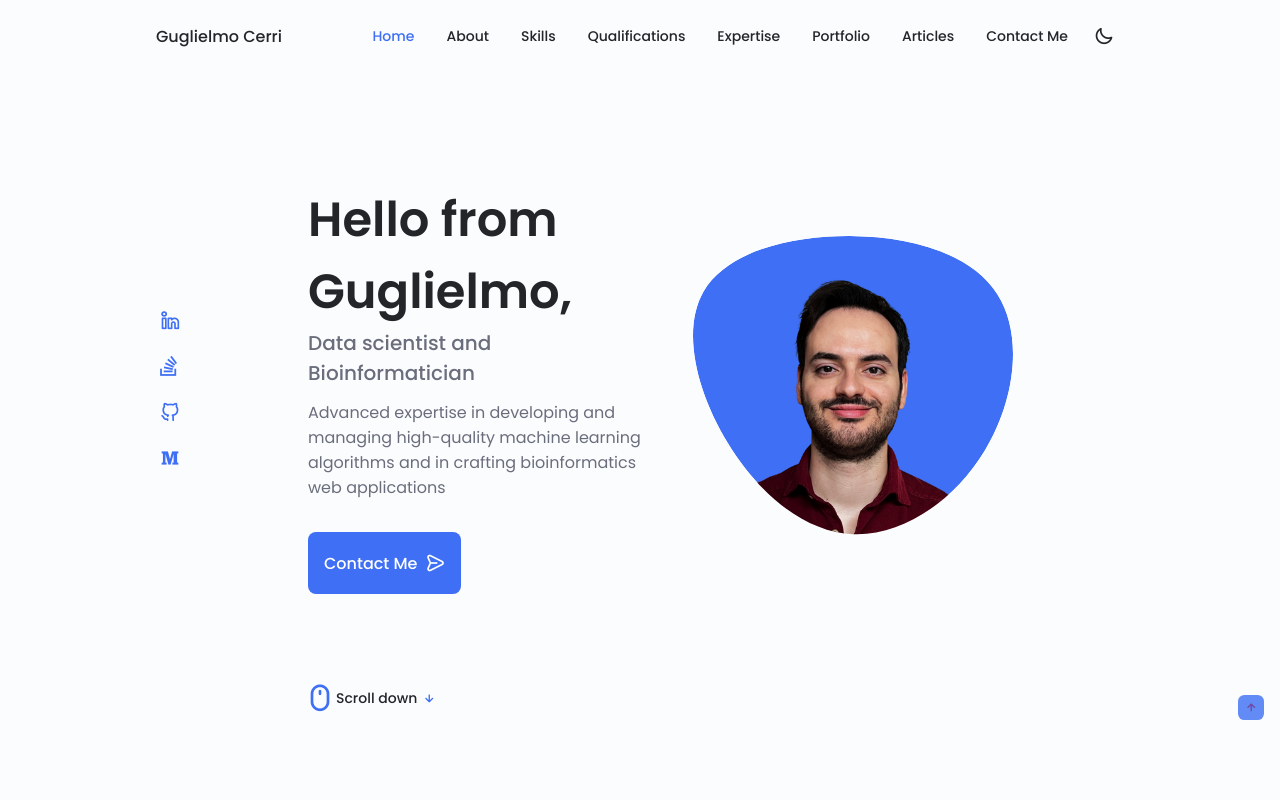
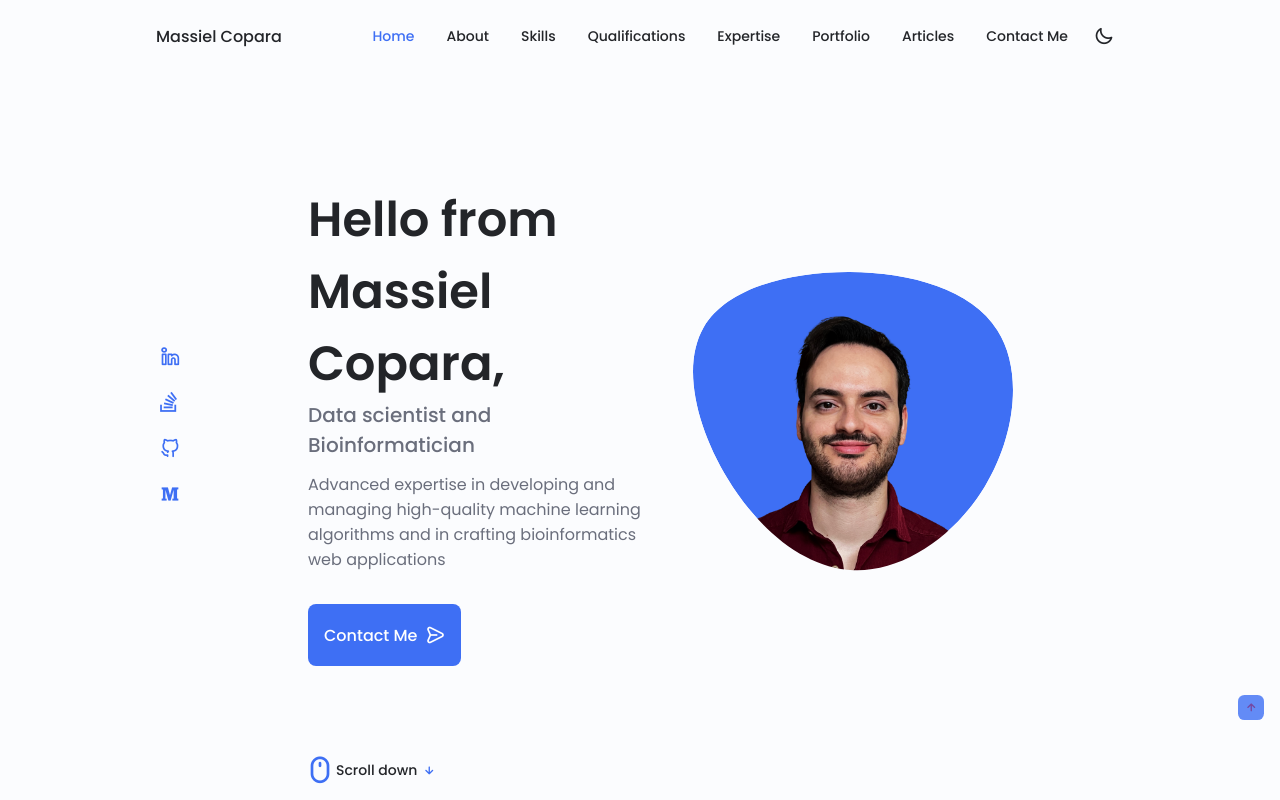
Before and after one commit to MassielC/MassielC.github.io, a plain HTML site: page index.html in a window 1280 px wide. Shown: the top 800 px of the page. Drawn offline with nearby package versions, Linux system fonts and the light colour scheme.

Commit message:
Update index.html with new changes

```diff
--- a/index.html
+++ b/index.html
@@ -4,7 +4,7 @@
 <head>
     <meta charset="UTF-8">
     <meta name="viewport" content="width=device-width, initial-scale=1.0">
-    <meta name="description" content="Guglielmo Cerri - Data Scientist and Bioinformatician. Explore my expertise in data science and bioinformatics.">
+    <meta name="description" content="Massiel Copara - Data Scientist and Bioinformatician. Explore my expertise in data science and bioinformatics.">
     <!--==================== UNICONS ====================-->
     <link rel="stylesheet" href="https://unicons.iconscout.com/release/v4.0.0/css/line.css">
     <link rel="stylesheet" href="https://cdnjs.cloudflare.com/ajax/libs/font-awesome/4.7.0/css/font-awesome.min.css">
@@ -14,9 +14,9 @@
     <!--==================== CSS ====================-->
     <link rel="stylesheet" href="assets/css/styles.css">
 
-    <title>Guglielmo Cerri - Data Scientist and Bioinformatician</title>
-    <meta name="keywords" content="data scientist, bioinformatician, data science, bioinformatics, Guglielmo Cerri">
-    <meta name="author" content="Guglielmo Cerri">
+    <title>Massiel Copara - Data Scientist and Bioinformatician</title>
+    <meta name="keywords" content="data scientist, bioinformatician, data science, bioinformatics, Massiel Copara">
+    <meta name="author" content="Massiel Copara">
     <meta name="robots" content="index, follow">
     <meta name="google-site-verification" content="KYe6GsSYjjdW_70JlJh1PmUMcjtCYCgVxAILWMEkWSw" />
     <script src="https://www.google.com/recaptcha/api.js" async defer></script>
@@ -26,7 +26,7 @@
     <!--==================== HEADER ====================-->
     <header class="header" id="header">
         <nav class="nav container">
-            <a href="#" class="nav__logo">Guglielmo Cerri</a>
+            <a href="#" class="nav__logo">Massiel Copara</a>
             <div class="nav__menu" id="nav-menu">
                 <ul class="nav__list grid">
                     <li class="nav__item">
@@ -125,7 +125,7 @@
 
                     </div>
                     <div class="home__data">
-                        <h1 class="home__title">Hello from Guglielmo,</h1>
+                        <h1 class="home__title">Hello from Massiel Copara,</h1>
                         <h3 class="home__subtitle">Data scientist and Bioinformatician</h3>
                         <p class="home__description">Advanced expertise in developing and managing high-quality machine
                             learning algorithms and in crafting bioinformatics web applications </p>
```
